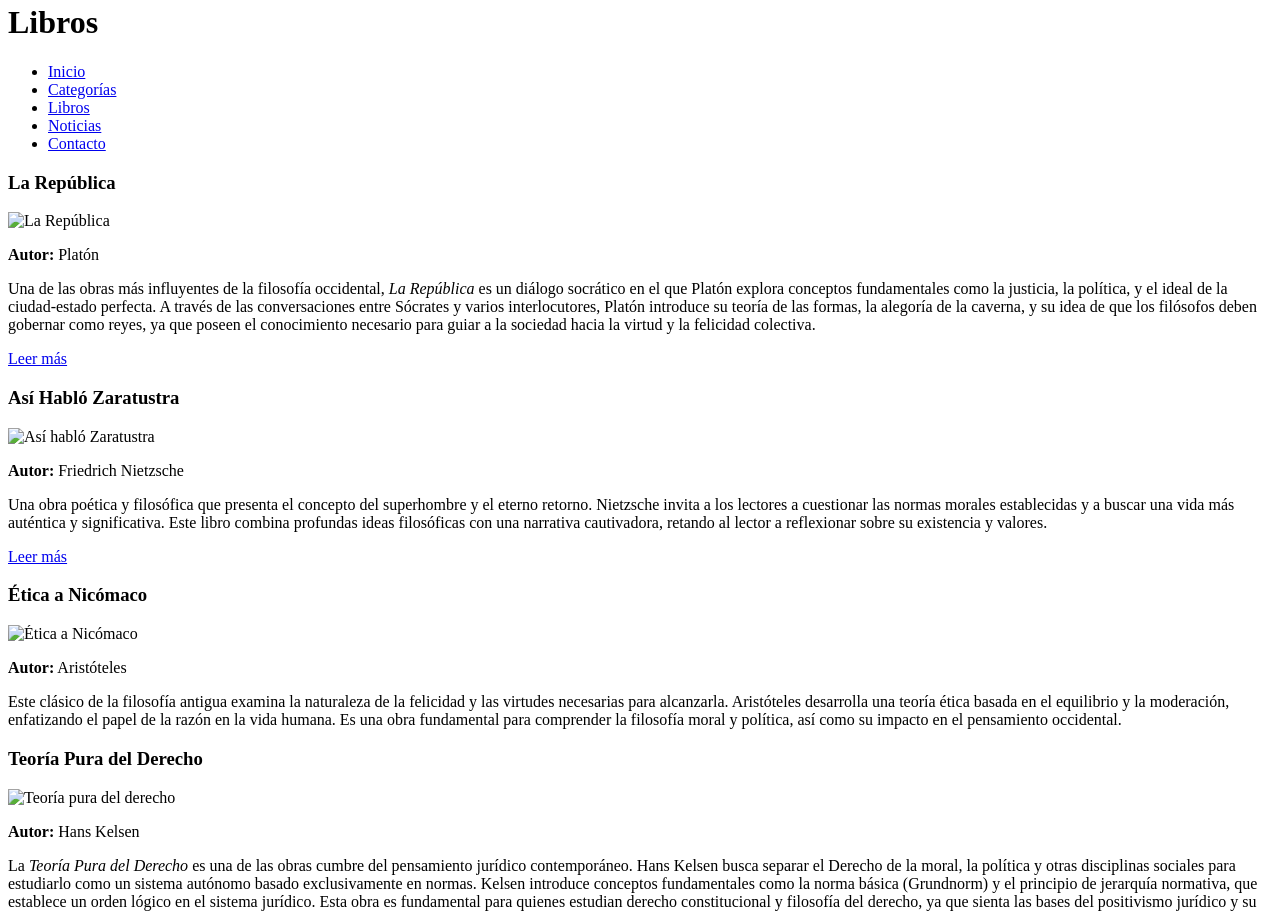
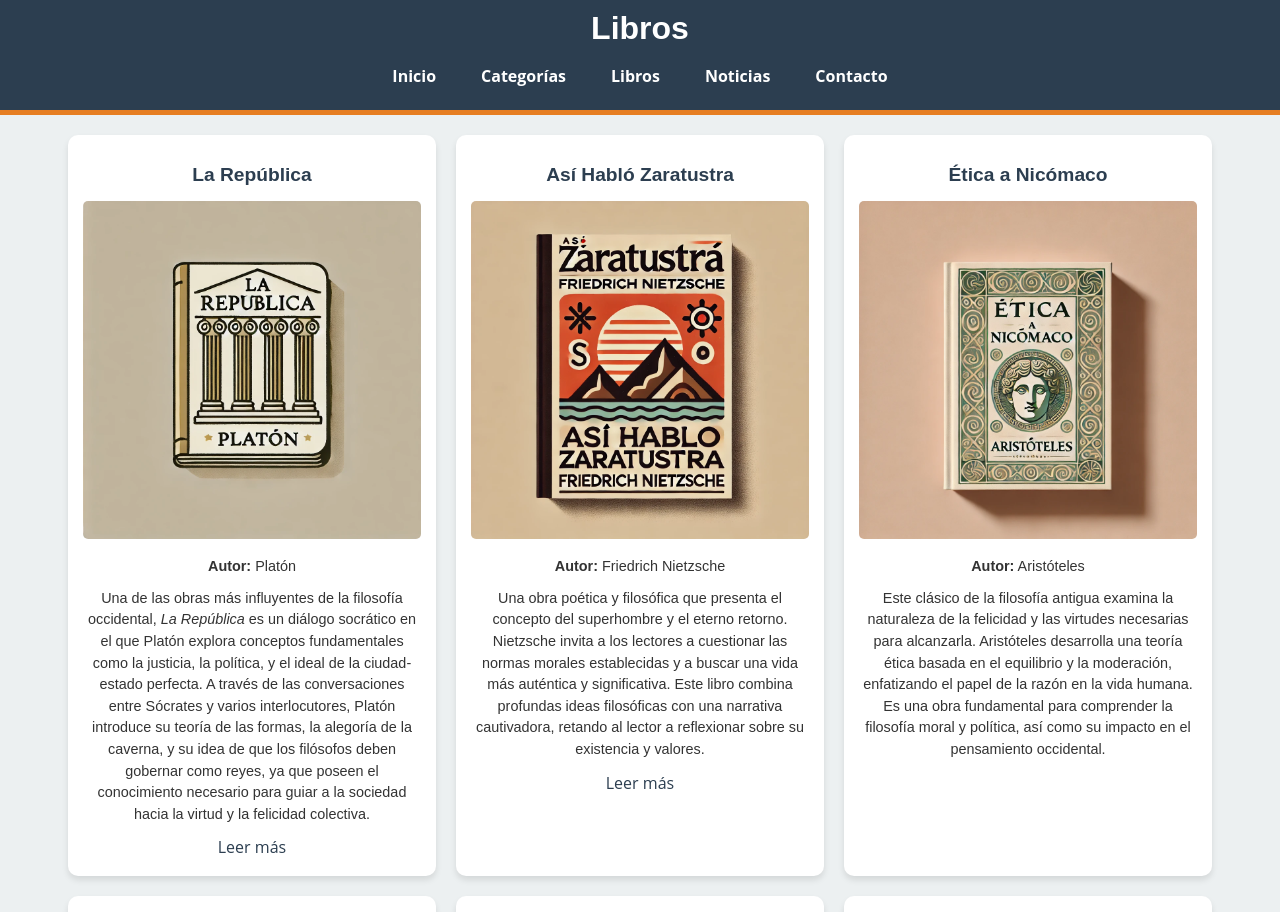
Before and after one commit to Pablolopezvaca/tienda-libros, a plain HTML site: page HTML/libros.html in a window 1280 px wide. Shown: the part 17-929 px from the top of the page. Drawn offline with Linux system fonts and the light colour scheme; the site is published under a folder, as on GitHub Pages, so addresses that start at the root find nothing.

Commit message:
Ajuste rutas reltivas para GitHub Pages

```diff
--- a/HTML/libros.html
+++ b/HTML/libros.html
@@ -4,7 +4,7 @@
     <meta charset="UTF-8">
     <meta http-equiv="X-UA-Compatible" content="IE=edge">
     <meta name="viewport" content="width=device-width, initial-scale=1.0">
-    <link rel="stylesheet" href="/CSS/styles.css">
+    <link rel="stylesheet" href="../CSS/styles.css">
     <title>Libros - Tienda de Libros</title>
 </head>
 <body>
@@ -12,18 +12,18 @@
         <h1>Libros</h1>
         <nav>
           <ul>
-            <li><a href="/index.html">Inicio</a></li>
-            <li><a href="/HTML/categorias.html">Categorías</a></li>
-            <li><a href="/HTML/libros.html">Libros</a></li>
-            <li><a href="/HTML/noticias.html">Noticias</a></li>
-            <li><a href="/HTML/contacto.html">Contacto</a></li>
+            <li><a href="../index.html">Inicio</a></li>
+            <li><a href="categorias.html">Categorías</a></li>
+            <li><a href="libros.html">Libros</a></li>
+            <li><a href="noticias.html">Noticias</a></li>
+            <li><a href="contacto.html">Contacto</a></li>
           </ul>
         </nav>
     </header>
     <main id="catalogo">
         <section id="la-republica">
             <h3>La República</h3>
-            <img src="/IMG/DALL·E 2024-11-29 12.23.12 - A simple book cover design for 'La República' by Platón. The cover should feature classical elements such as Greek columns or a philosophical aestheti.webp" alt="La República">
+            <img src="../IMG/DALL·E 2024-11-29 12.23.12 - A simple book cover design for 'La República' by Platón. The cover should feature classical elements such as Greek columns or a philosophical aestheti.webp" alt="La República">
             <p><strong>Autor:</strong> Platón</p>
             <p>
                 Una de las obras más influyentes de la filosofía occidental, <em>La República</em> es un diálogo socrático en el que Platón explora
@@ -35,7 +35,7 @@
         </section>
         <section id="zaratustra">
             <h3>Así Habló Zaratustra</h3>
-            <img src="/IMG/DALL·E 2024-11-29 12.23.19 - A simple book cover design for 'Así habló Zaratustra' by Friedrich Nietzsche. The cover should feature a bold, philosophical aesthetic with elements l.webp" alt="Así habló Zaratustra">
+            <img src="../IMG/DALL·E 2024-11-29 12.23.19 - A simple book cover design for 'Así habló Zaratustra' by Friedrich Nietzsche. The cover should feature a bold, philosophical aesthetic with elements l.webp" alt="Así habló Zaratustra">
             <p><strong>Autor:</strong> Friedrich Nietzsche</p>
             <p>
                 Una obra poética y filosófica que presenta el concepto del superhombre y el eterno retorno. Nietzsche invita a los lectores a
@@ -46,7 +46,7 @@
         </section>
         <section id="etica-nicomaco">
             <h3>Ética a Nicómaco</h3>
-            <img src="/IMG/DALL·E 2024-11-29 12.23.26 - A simple book cover design for 'Ética a Nicómaco' by Aristóteles. The cover should feature a classical and philosophical aesthetic, incorporating elem.webp" alt="Ética a Nicómaco">
+            <img src="../IMG/DALL·E 2024-11-29 12.23.26 - A simple book cover design for 'Ética a Nicómaco' by Aristóteles. The cover should feature a classical and philosophical aesthetic, incorporating elem.webp" alt="Ética a Nicómaco">
             <p><strong>Autor:</strong> Aristóteles</p>
             <p>
                 Este clásico de la filosofía antigua examina la naturaleza de la felicidad y las virtudes necesarias para alcanzarla. Aristóteles desarrolla
@@ -56,7 +56,7 @@
         </section>
         <section id="teoria-derecho">
             <h3>Teoría Pura del Derecho</h3>
-            <img src="/IMG/DALL·E 2024-11-29 12.35.15 - A simple book cover design for 'Teoría Pura del Derecho' by Hans Kelsen. The cover should have a formal and academic aesthetic, incorporating elements.webp" alt="Teoría pura del derecho">
+            <img src="../IMG/DALL·E 2024-11-29 12.35.15 - A simple book cover design for 'Teoría Pura del Derecho' by Hans Kelsen. The cover should have a formal and academic aesthetic, incorporating elements.webp" alt="Teoría pura del derecho">
             <p><strong>Autor:</strong> Hans Kelsen</p>
             <p>
                 La <em>Teoría Pura del Derecho</em> es una de las obras cumbre del pensamiento jurídico contemporáneo.
@@ -69,7 +69,7 @@
         </section>
         <section id="espiritu-leyes">
             <h3>El Espíritu de las Leyes</h3>
-            <img src="/IMG/DALL·E 2024-11-29 12.36.13 - A simple book cover design for 'El Espíritu de las Leyes' by Montesquieu. The cover should feature a classical and legal aesthetic, incorporating elem.webp" alt="El espíritu de las leyes">
+            <img src="../IMG/DALL·E 2024-11-29 12.36.13 - A simple book cover design for 'El Espíritu de las Leyes' by Montesquieu. The cover should feature a classical and legal aesthetic, incorporating elem.webp" alt="El espíritu de las leyes">
             <p><strong>Autor:</strong> Montesquieu</p>
             <p>
                 Una obra revolucionaria que analiza cómo las leyes deben adaptarse a las características específicas de cada sociedad. Montesquieu propone
@@ -79,7 +79,7 @@
         </section>
         <section id="derecho-razon">
             <h3>Derecho y Razón</h3>
-            <img src="/IMG/DALL·E 2024-11-29 12.36.13 - A simple book cover design for 'El Espíritu de las Leyes' by Montesquieu. The cover should feature a classical and legal aesthetic, incorporating elem.webp" alt="Derecho y razón">
+            <img src="../IMG/DALL·E 2024-11-29 12.36.13 - A simple book cover design for 'El Espíritu de las Leyes' by Montesquieu. The cover should feature a classical and legal aesthetic, incorporating elem.webp" alt="Derecho y razón">
             <p><strong>Autor:</strong> Luigi Ferrajoli</p>
             <p>
                 Este libro propone un enfoque crítico del derecho basado en la relación entre las normas jurídicas y los valores democráticos. Ferrajoli explora
```
Also changed, not shown: HTML/categorias.html (+6 -6 lines), HTML/contacto.html (+6 -6 lines), HTML/noticias.html (+6 -6 lines), index.html (+3 -3 lines).
